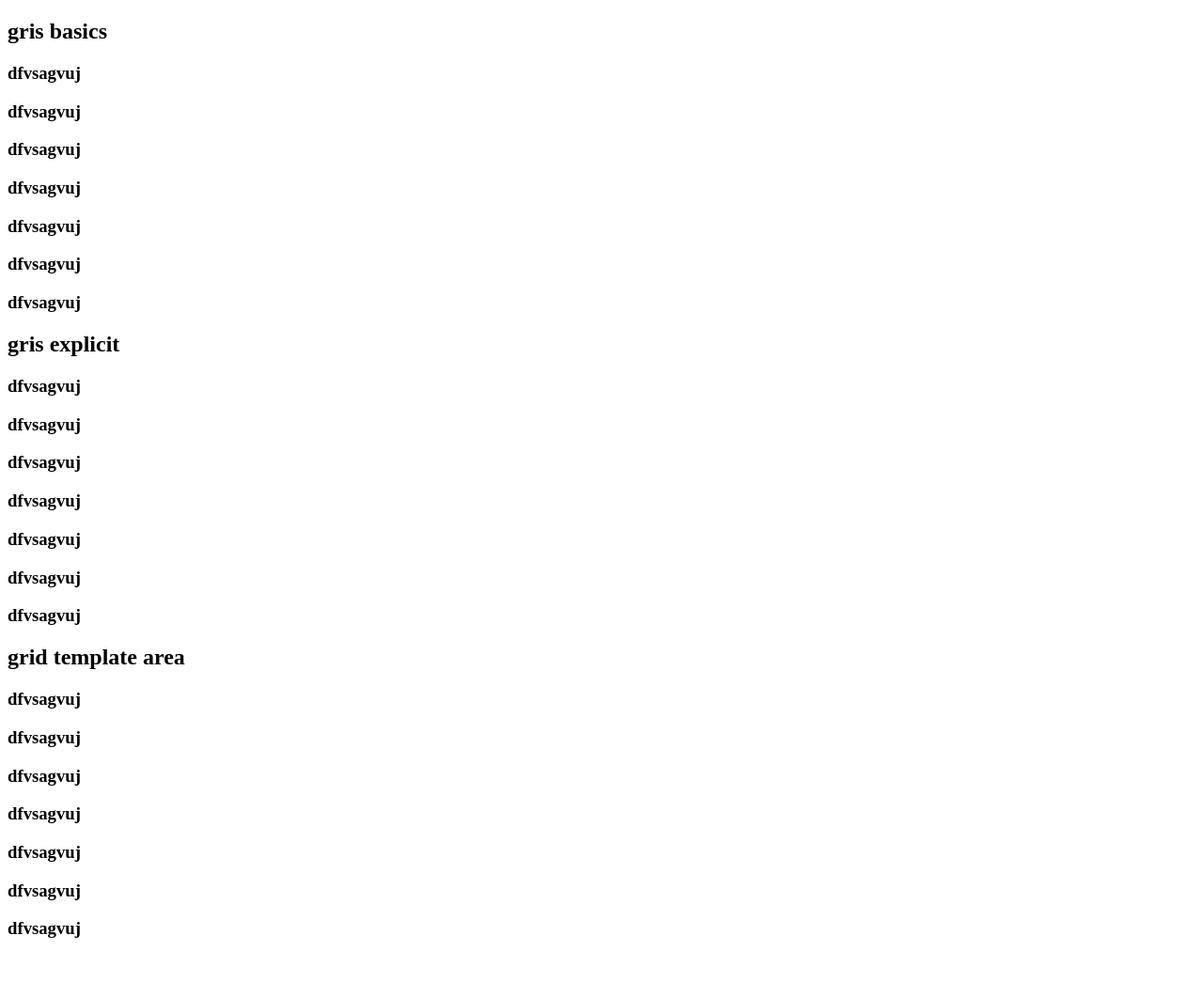
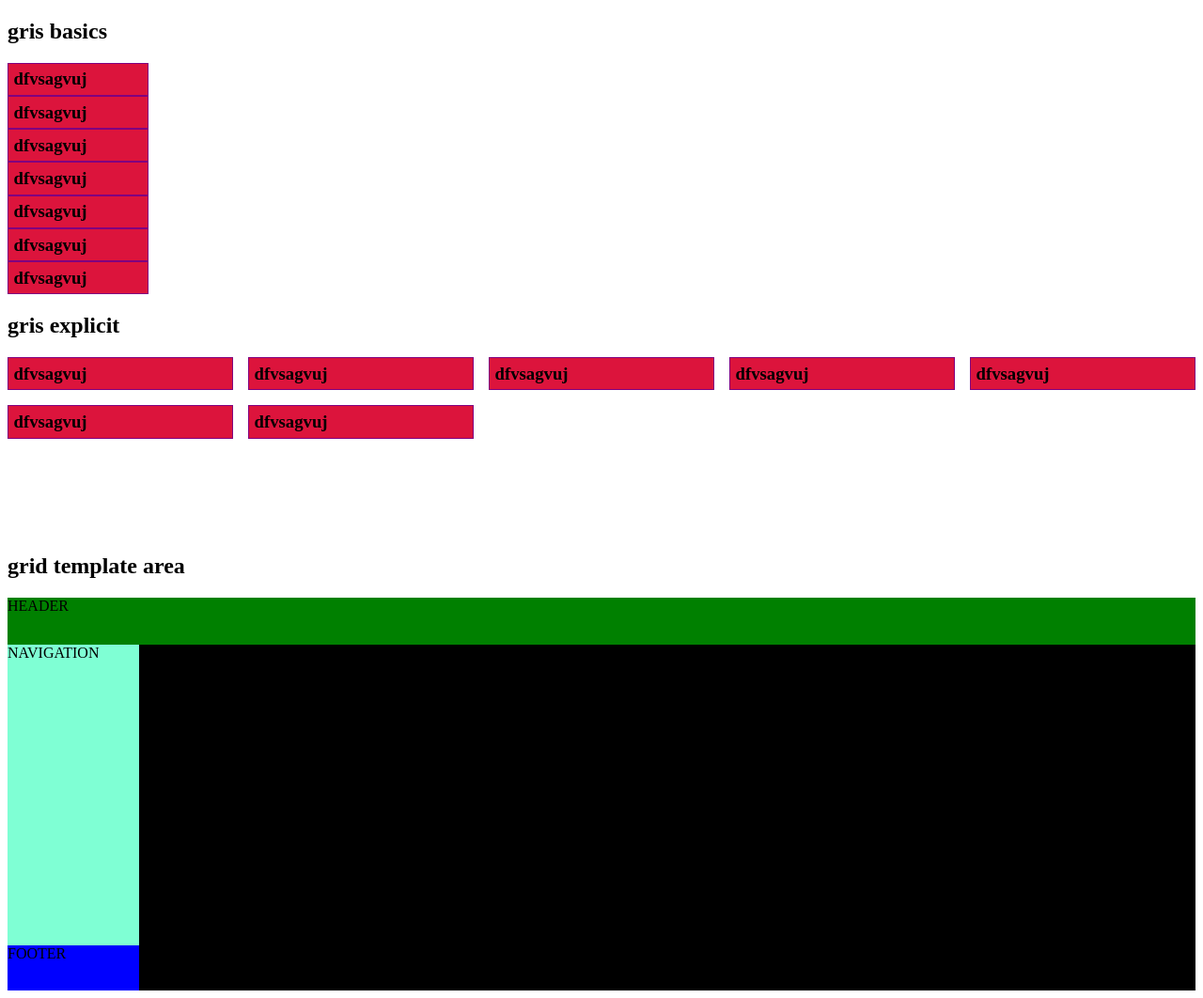
Before and after one commit to hussinmarks/1-html-css, a plain HTML site: page css_grid/index.html in a window 1280 px wide. Shown: the whole page at 94% size. Before the commit the page ends 1018 px from the top, so only its background shows below. Drawn offline with Linux system fonts and the light colour scheme.

Commit message:
CSS GRID updated

```diff
--- a/css_grid/index.html
+++ b/css_grid/index.html
@@ -4,6 +4,7 @@
     <meta charset="UTF-8" />
     <meta name="viewport" content="width=device-width, initial-scale=1.0" />
     <title>css grid</title>
+    <link rel="stylesheet" href="style.css" />
   </head>
   <body>
     <h2>gris basics</h2>
@@ -27,14 +28,11 @@
       <h3>dfvsagvuj</h3>
     </div>
     <h2>grid template area</h2>
-    <div class="grid_template_area">
-      <h3>dfvsagvuj</h3>
-      <h3>dfvsagvuj</h3>
-      <h3>dfvsagvuj</h3>
-      <h3>dfvsagvuj</h3>
-      <h3>dfvsagvuj</h3>
-      <h3>dfvsagvuj</h3>
-      <h3>dfvsagvuj</h3>
+    <div class="grid_template">
+      <header>HEADER</header>
+      <nav>NAVIGATION</nav>
+      <main>MAIN</main>
+      <footer>FOOTER</footer>
     </div>
   </body>
 </html>
--- a/css_grid/style.css
+++ b/css_grid/style.css
@@ -0,0 +1,49 @@
+H3 {
+    border: 1PX solid purple;
+background-color: crimson;
+padding: 0.3em;
+margin: 0;
+}
+
+.grid_basics {
+/* a grid will be in rows */
+/* ?spans across the whole container */
+display: grid;
+inline-size: 150px;
+}
+
+.grid_explicit {
+display: grid;
+/* grid-template-rows: 150px 120px; */
+/* grid-template-columns: 90px 90px 90px; */
+grid-template-columns: 1fr 1fr 1fr 1fr 1fr;
+grid-template-rows: 1fr 1fr 1fr 1fr;
+
+gap: 1em;
+}
+.grid_template {
+    display: grid;
+    width: 100%;
+    grid-template-areas:
+    "head head"
+    "nav main"
+    "footer main";
+    grid-template-rows:  50px 20em 3em;
+    grid-template-columns: .5fr 4fr;
+}
+header {
+    background-color: green;
+    grid-area: head;
+}
+nav {
+    background-color: aquamarine;
+    grid-area: nav;
+}
+main {
+    background-color: black;
+    grid-area: main;
+}
+footer {
+    background-color: blue;
+    grid-area: footer;
+}
```
